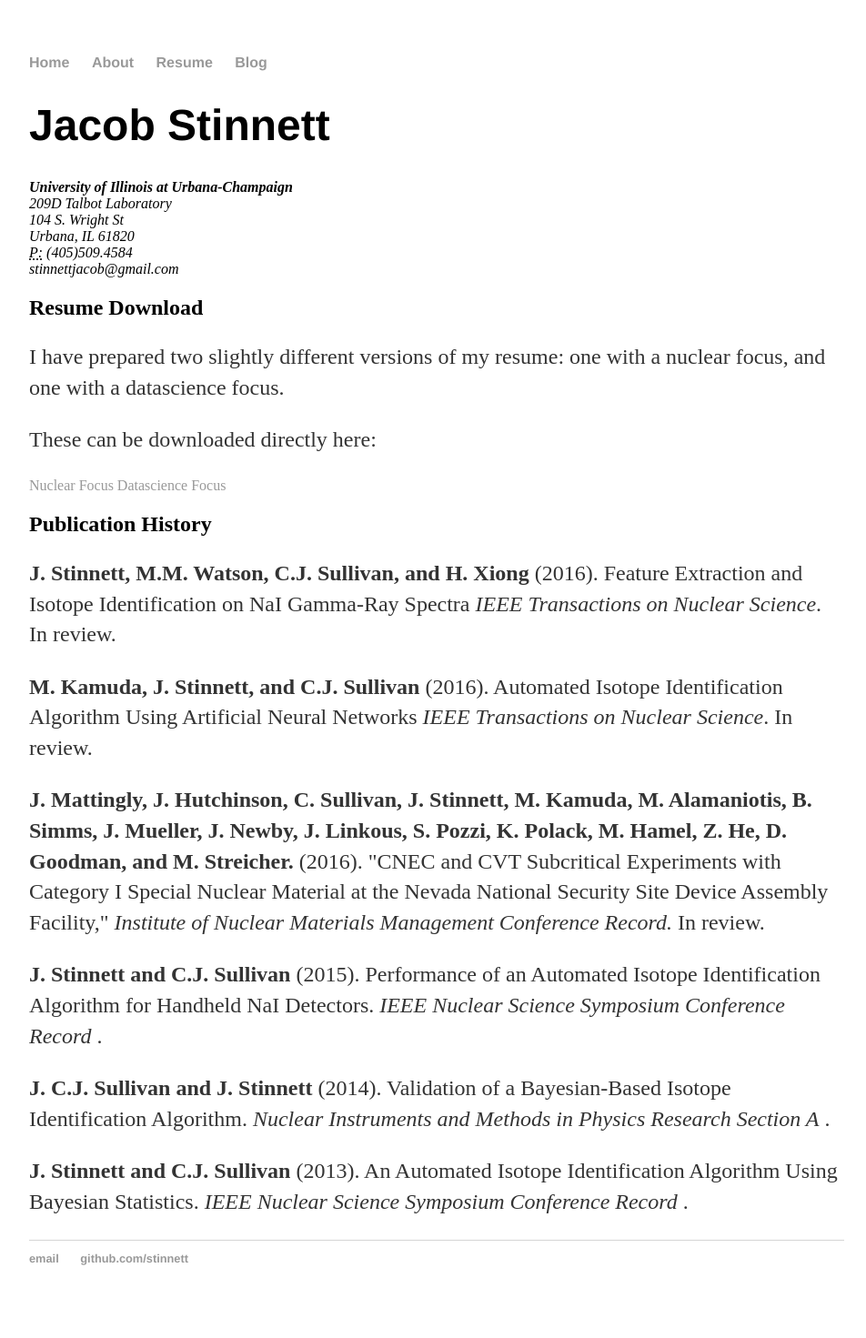
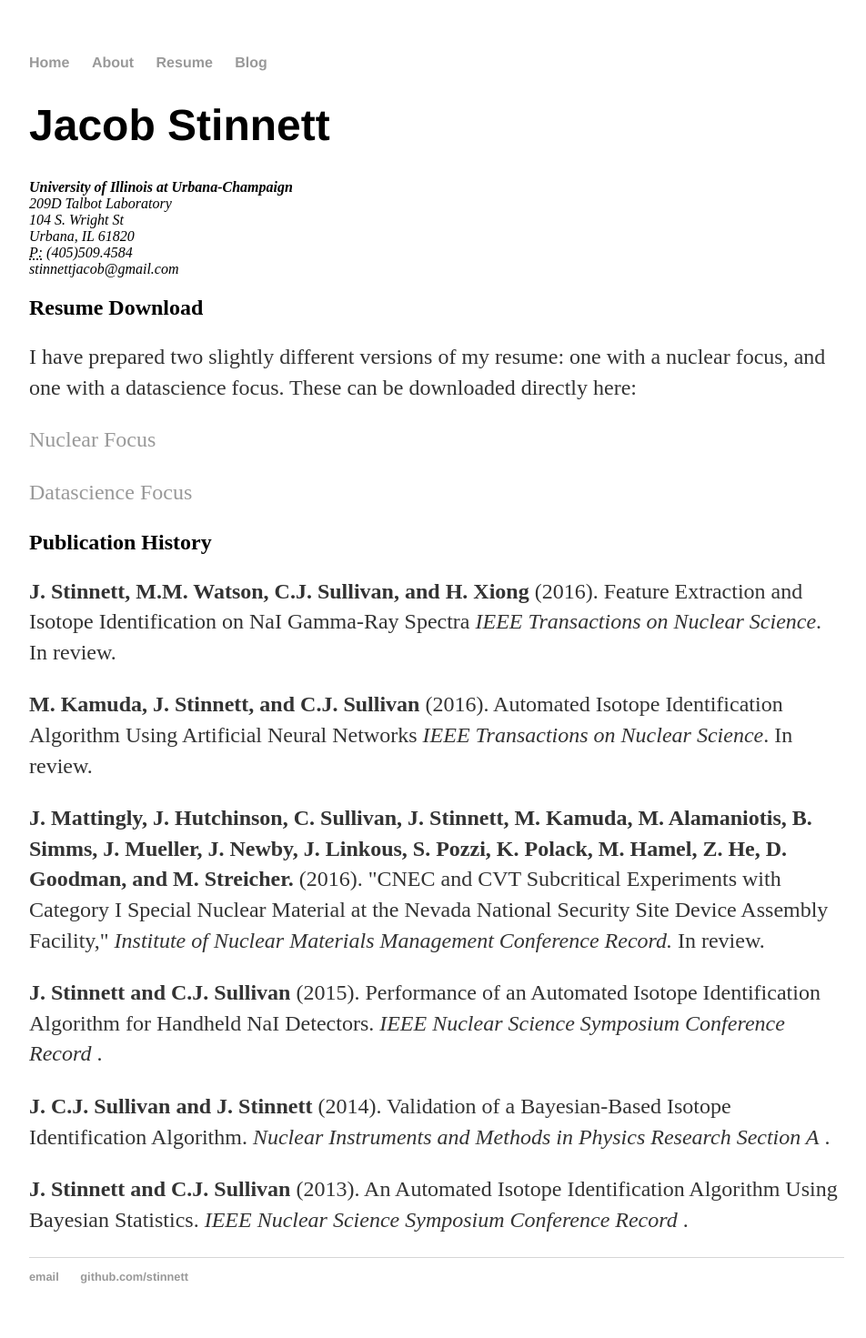
Before and after one commit to Stinnett/Stinnett.github.io, a Jekyll site: the page built from resume/index.html, in a window 1280 px wide. Shown: the whole page at 91% size, without its empty margins (160-1112 px from the left). Built offline with Jekyll 4.4.1, drawn with Linux system fonts in a browser that asks for light colours.

Commit message:
Update index.html

```diff
--- a/resume/index.html
+++ b/resume/index.html
@@ -16,10 +16,9 @@
 					</address>
 
 					<h2> Resume Download</h1>
-					<p> I have prepared two slightly different versions of my resume: one with a nuclear focus, and one with a datascience focus.</p>
-					<p> These can be downloaded directly here:</p>
-					<a href="https://github.com/Stinnett/Stinnett.github.io/raw/master/resume/2016%20Resume%20Update-%20Nuclear%20Focus/2016%20Resume%20Stinnett.pdf" class="download" title="Download CV as PDF">Nuclear Focus</a>
-					<a href="https://github.com/Stinnett/Stinnett.github.io/raw/master/resume/2016%20Resume%20Update%20-%20DS%20Focus/2016%20Resume%20Stinnett.pdf" class="download" title="Download CV as PDF">Datascience Focus</a>
+					<p> I have prepared two slightly different versions of my resume: one with a nuclear focus, and one with a datascience focus. These can be downloaded directly here:</p>
+					<p><a href="https://github.com/Stinnett/Stinnett.github.io/raw/master/resume/2016%20Resume%20Update-%20Nuclear%20Focus/2016%20Resume%20Stinnett.pdf" class="download" title="Download CV as PDF">Nuclear Focus</a> </p>
+					<p><a href="https://github.com/Stinnett/Stinnett.github.io/raw/master/resume/2016%20Resume%20Update%20-%20DS%20Focus/2016%20Resume%20Stinnett.pdf" class="download" title="Download CV as PDF">Datascience Focus</a></p>
 
 
 
```
